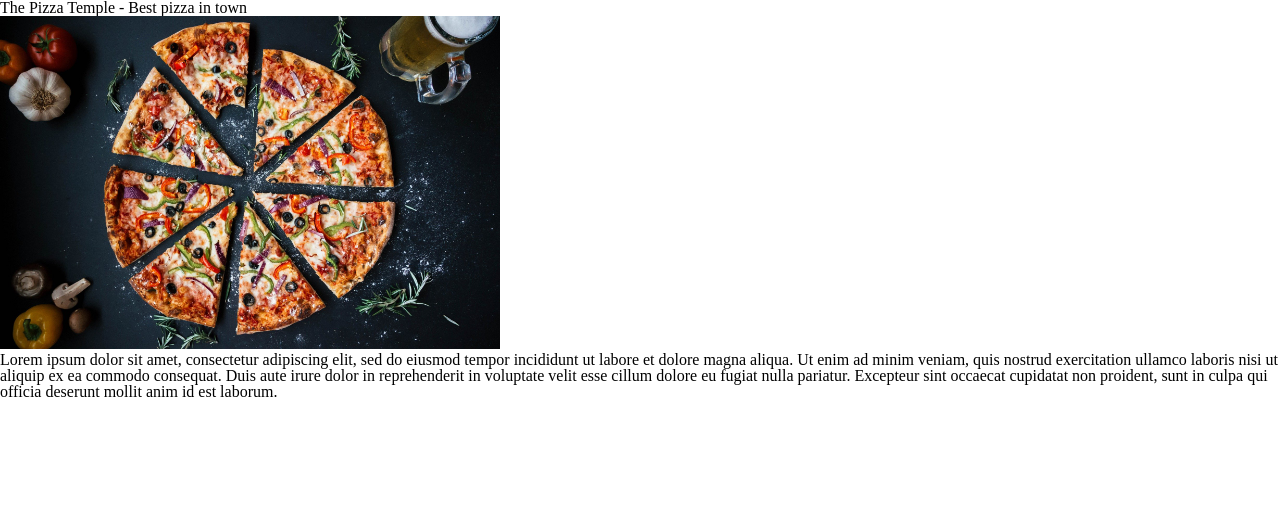
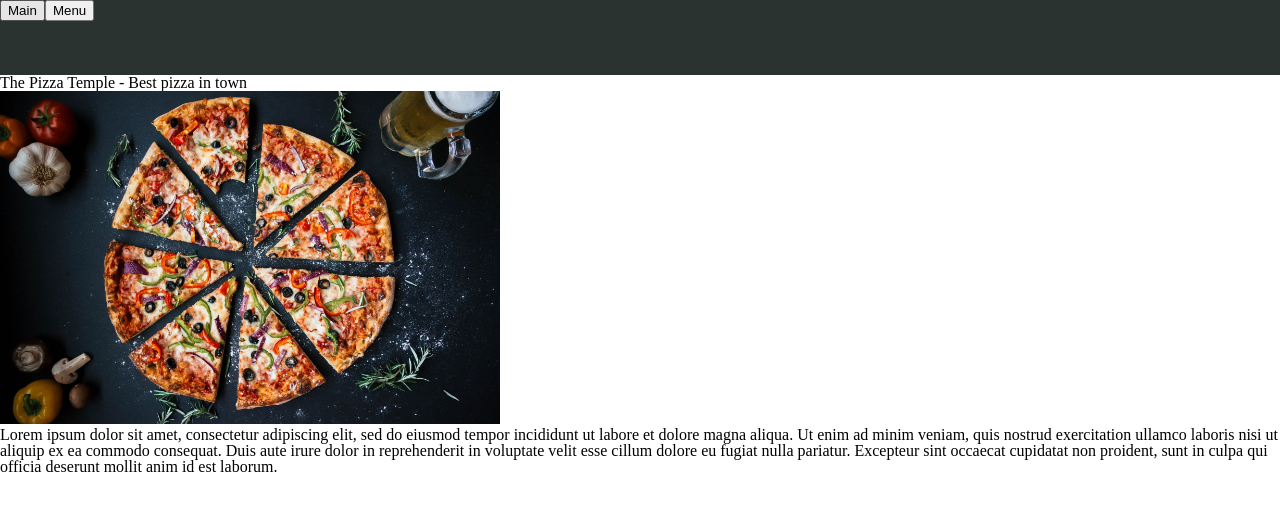
Before and after one commit to reinimax/restaurant-page, a website built with webpack: page dist/index.html in a window 1280 px wide. Built offline with nearby package versions, Linux system fonts and the light colour scheme.

Commit message:
Added navbar and started with logic for switching tabs

```diff
--- a/src/index.js
+++ b/src/index.js
@@ -2,4 +2,44 @@ import "./reset.css";
 import "./style.css";
 import { renderMainPage } from "./mainpage.js"
 
+const navigator = (() => {
+    const body = document.querySelector("body");
+    const navBar = document.createElement("div");
+    const mainBtn = document.createElement("button");
+    const menuBtn = document.createElement("button");
+
+    navBar.setAttribute("id", "navbar");
+    mainBtn.setAttribute("id", "main-btn");
+    menuBtn.setAttribute("id", "menu-btn");
+    mainBtn.setAttribute("class", "nav-btn");
+    menuBtn.setAttribute("class", "nav-btn");
+
+    mainBtn.textContent = "Main";
+    menuBtn.textContent = "Menu";
+
+    mainBtn.addEventListener("click", switchPage);
+    menuBtn.addEventListener("click", switchPage);
+
+    body.appendChild(navBar);
+    navBar.appendChild(mainBtn);
+    navBar.appendChild(menuBtn);
+
+
+    function switchPage(event) {
+        clearContent();
+        switch (event.target.id) {
+            case "main-btn":
+                console.log("main");
+                break;
+            case "menu-btn":
+                console.log("menu");
+                break;
+        }
+    }
+
+    function clearContent() {
+        console.log("clearcontent");
+    }
+})();
+
 renderMainPage.fill();
--- a/src/style.css
+++ b/src/style.css
@@ -1,3 +1,17 @@
+#navbar {
+    position: fixed;
+    top: 0px;
+    height: 75px;
+    width: 100%;
+    background-color: rgb(43, 51, 49);
+    z-index: 1;
+}
+
+#content {
+    position: relative;
+    top: 75px;
+}
+
 img {
     width: 500px;
 }
```
Also changed, not shown: dist/bundle.js.
